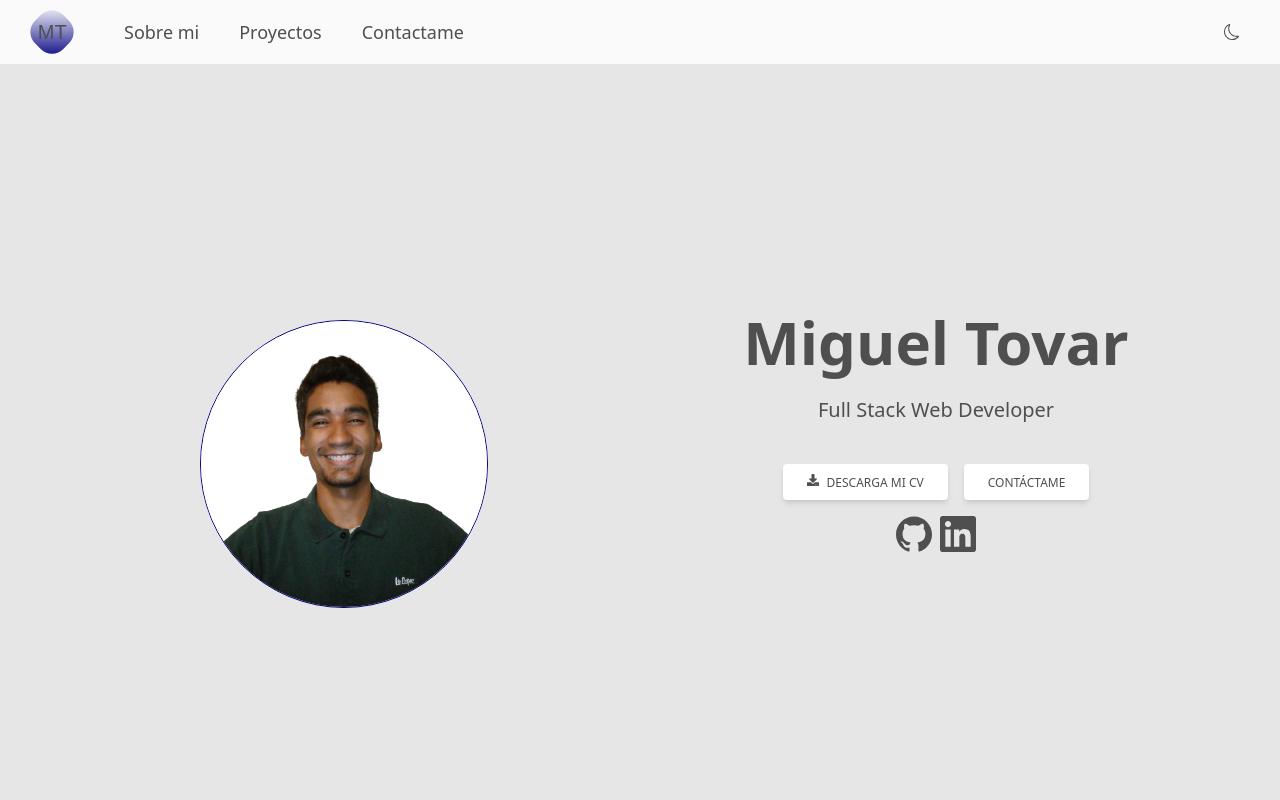
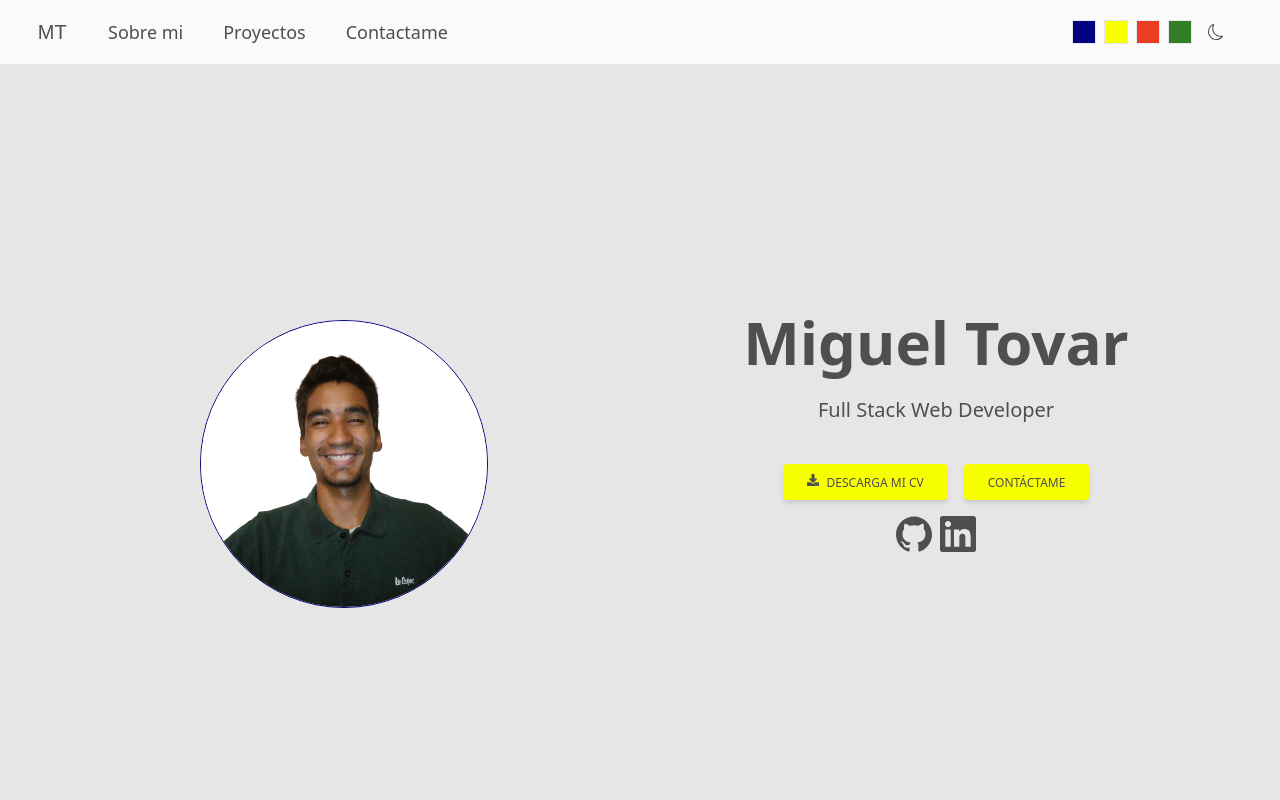
Before and after one commit to Migtovarve/portafolio, a React (Create React App) app: page / in a window 1280 px wide. Shown: the top 800 px of the page. Built offline with nearby package versions, Linux system fonts and the light colour scheme.

Commit message:
Color primario en componentes

```diff
--- a/src/App.js
+++ b/src/App.js
@@ -12,10 +12,10 @@ import ExpLaboral from './Components/ExpLaboral/ExpLaboral.jsx';
 import img from './Components/ExpLaboral/006ee1d92a392f74c9139-removebg-preview (1).png'
 
 
-let c =0;
 
 
 function App() {
+  const [principalColor, setPrincipalColor] = useState("am-change")
   const [scrollValidate, setScrollValidate] = useState(false)
   const [bgCardColor, setBgCardColor] = useState('bg-card-color')
 
@@ -39,27 +39,27 @@ function App() {
     <>
       <div className={`h-auto w-screen z-0`} id='contenedor' >
         <div className="h-screen w-screen" id='home'>
-          <Nav/>
-          <Landing/>
-          <BackToTop scrollValidate={scrollValidate}/>
+          <Nav principalColor={principalColor}/>
+          <Landing principalColor={principalColor}/>
+          <BackToTop scrollValidate={scrollValidate} principalColor={principalColor}/>
         </div>
         <div className="">
-          <SobreMi/>
+          <SobreMi principalColor={principalColor}/>
         </div>
         <div id='skills' className="">
           <h1 className="my-10 ml-4 text-3xl font-bold text-center">Skills</h1>
-          <Skills/>
+          <Skills principalColor={principalColor}/>
         </div>
 
         <div id='proyectos' className="">
           <h1 className="my-10 ml-4 text-3xl font-bold text-center">Proyectos</h1>
-          <Proyectos/>
+          <Proyectos principalColor={principalColor}/>
         </div>
 
         <h3 className="text-3xl text-center font-bold my-10 -ml-3">Experiencia</h3>
         <div className="grid md:grid-cols-2 my-8 mx-12 grid-cols-1 aling-start">
           <div className='order-last md:order-start'>
-          <ExpLaboral/>
+          <ExpLaboral principalColor={principalColor}/>
           </div>
           <div className=''>
             <img src={img} />
@@ -68,15 +68,15 @@ function App() {
         </div>
 
         <div className="">
-          <Recomendaciones/>
+          <Recomendaciones principalColor={principalColor}/>
         </div>
 
         <div id='contactame' className="h-screen">
-          <Contactame/>
+          <Contactame principalColor={principalColor}/>
 
         </div>
 
-      <Footer/>
+      <Footer principalColor={principalColor}/>
       </div>
 
     </>
--- a/src/Components/BackToTop/BackToTop.jsx
+++ b/src/Components/BackToTop/BackToTop.jsx
@@ -3,7 +3,7 @@ import { useEffect, useState } from "react";
 
 
 //let mybutton = document.getElementById('btn-back-to-top')
-export default function BackToTop({scrollValidate}) {
+export default function BackToTop({scrollValidate, principalColor}) {
     return (
         <>
         {/* <!-- Back to top button --> */}
@@ -12,7 +12,8 @@ export default function BackToTop({scrollValidate}) {
         type="button"
         data-mdb-ripple="true"
         data-mdb-ripple-color="light"
-        className={`p-3 bg-primary font-medium text-xs leading-tight uppercase rounded-full shadow-md hover:bg-tertiary hover: hover:shadow-lg focus:bg-tertiary focus:shadow-lg focus:outline-none focus:ring-0 active:bg-white-800 active:shadow-lg transition duration-150 ease-in-out bottom-5 right-5 fixed z-10 ${scrollValidate? 'block': 'hidden'}`}
+        className={`p-3 bg-${principalColor} font-medium text-xs leading-tight uppercase rounded-full shadow-md hover:bg-tertiary hover: hover:shadow-lg focus:bg-tertiary focus:shadow-lg focus:outline-none focus:ring-0 active:bg-white-800 active:shadow-lg transition duration-150 ease-in-out bottom-5 right-5 fixed z-10 ${scrollValidate? 'block': 'hidden'}`}
+
         id="btn-back-to-top"
         >
 
--- a/src/Components/Button/Button.jsx
+++ b/src/Components/Button/Button.jsx
@@ -1,11 +1,10 @@
 import React from "react";
 
-export default function Button({text}) {
+export default function Button({principalColor,text}) {
      return (
         <div className="flex space-x-2 justify-center">
             <div>
-                <button type="button" className="inline-block mx-2 my-4 px-6 pt-2.5 pb-2  font-medium text-xs leading-normal uppercase rounded shadow-md bg-white hover:bg-primary hover: hover:shadow-lg focus:bg-primary focus:shadow-lg focus:outline-none focus:ring-0 active:bg-blue-800 active:shadow-lg transition duration-150 ease-in-out flex align-center
-                ">
+                <button type="button" className={`inline-block mx-2 my-4 px-6 pt-2.5 pb-2  font-medium text-xs leading-normal uppercase rounded shadow-md bg-${principalColor} hover:bg- hover: hover:shadow-lg focus:bg- focus:shadow-lg focus:outline-none focus:ring-0 active: active:shadow-lg transition duration-150 ease-in-out flex align-center`}>
                 <a href="#contactame">
                 {text}
 
--- a/src/Components/Landing/Landing.jsx
+++ b/src/Components/Landing/Landing.jsx
@@ -4,7 +4,7 @@ import perfil from './perfil.png'
 import { SiLinkedin, SiGithub } from "react-icons/si";
 
 
-export default function Landing() {
+export default function Landing({principalColor}) {
 
     return (
         <div className={`
@@ -31,8 +31,8 @@ export default function Landing() {
                 <h5 className="text-xl  my-6">Full Stack Web Developer</h5>
 
                 <div className="flex items-center justify-center">
-                    <button type="button" className="inline-block mx-2 my-4 px-6 pt-2.5 pb-2  font-medium text-xs leading-normal uppercase rounded shadow-md bg-white hover:bg-primary hover:  hover:shadow-lg focus:bg-primary focus:shadow-lg focus:outline-none focus:ring-0 active:bg-blue-800 active:shadow-lg transition duration-150 ease-in-out flex align-center
-                    ">
+                    <button type="button" className={`inline-block mx-2 my-4 px-6 pt-2.5 pb-2  font-medium text-xs leading-normal uppercase rounded shadow-md bg-${principalColor} hover:bg- hover:  hover:shadow-lg focus:bg- focus:shadow-lg focus:outline-none focus:ring-0 active:bg-blue-800 active:shadow-lg transition duration-150 ease-in-out flex align-center
+                    `}>
                         <svg aria-hidden="true" focusable="false" data-prefix="fas" data-icon="download"
                         className="w-3 mr-2" role="img" xmlns="http://www.w3.org/2000/svg" viewBox="0 0 512 512">
                         <path fill="currentColor"
@@ -44,7 +44,7 @@ export default function Landing() {
                         Descarga mi CV
                         </a>
                     </button>
-                    <Button className="bg-white" text="Contáctame" link="#contactame"/>
+                    <Button principalColor={principalColor} className="bg-white" text="Contáctame" link="#contactame"/>
                 </div>
                 <div className="flex items-center justify-center space-x-2">
                     <a href="https://github.com/Migtovarve" target='_blank'><SiGithub  className="w-9 h-9   hover:scale-105"/></a>
--- a/src/Components/Logo/Logo.jsx
+++ b/src/Components/Logo/Logo.jsx
@@ -1,9 +1,9 @@
 import React from "react";
 
-export default function Logo() {
+export default function Logo({principalColor}) {
 
     return (
-        <div className="h-10 w-10 bg-gradient-to-tl from-primary to-white rotate-45 rounded-2xl flex justify-center items-center">
+        <div className={`h-10 w-10 bg-gradient-to-tl from-${principalColor} to-white rotate-45 rounded-2xl flex justify-center items-center`}>
     	    <p className="inline -rotate-45 font-DS text-xl">MT</p>
         </div>
     )
--- a/src/Components/Nav/Nav.jsx
+++ b/src/Components/Nav/Nav.jsx
@@ -15,14 +15,13 @@ function classNames(...classes) {
   return classes.filter(Boolean).join(' ')
 }
 
-export default function Nav() {
+export default function Nav({principalColor}) {
   const [dark, setDark] = useState('')
   const [toggleI, setToggleI] = useState(<BsMoon alt='icon theme' id='toggle-icon'/>)
   const [toggleText, setToggleText] = useState("Modo oscuro")
 
   useEffect( () => {
     const toggleTheme = document.getElementById("toggle-theme")
-    const toggleThemeSm = document.getElementById("toggle-theme-sm")
     toggleTheme.addEventListener("click", async(e)=> {
       e.preventDefault();
       document.body.classList.toggle("dark");
@@ -63,23 +62,26 @@ export default function Nav() {
               <div className="flex-1 flex items-center justify-center sm:items-stretch sm:justify-start">
 
                 <div className="flex-shrink-0 flex items-center">
-                  <Logo/>
+                  <Logo principalColor={principalColor}/>
                 </div>
 
 
-                <div id="toggle-theme" className='switches h-[2.75rem] absolute right-[0rem] px-[8px] '>
-                        <div className='toggle-theme cursor-pointer flex justify-end items-center h-full'>
-                            {toggleI}
-                        </div>
+                <div id="toggle-theme" className='switches h-[2.75rem] absolute right-[0rem] px-6 '>
+
+                  <div className='toggle-theme cursor-pointer flex justify-end items-center h-full'>
+                    {toggleI}
+                  </div>
+                </div>
+
+                <div className='hidden sm:colors sm:h-[2.75rem] sm:absolute sm:right-14 sm:flex sm:items-center sm:space-x-2 '>
+                    <div className={`colors h-6 w-6 border border-1 bg-az-change cursor-pointer`}></div>
+                    <div className={`colors h-6 w-6 border border-1 bg-am-change cursor-pointer`}></div>
+                    <div className={`colors h-6 w-6 border border-1 bg-ro-change cursor-pointer`}></div>
+                    <div className={`colors h-6 w-6 border border-1 bg-ve-change cursor-pointer`}></div>
                 </div>
 
                 <div className="hidden sm:block sm:ml-6">
                   <div className="flex space-x-4">
-
-
-                    <div className='colors'>
-                      <div className='colors'></div>
-                    </div>
                     {navigation.map((item) => (
                       <a
                         key={item.name}
--- a/src/index.css
+++ b/src/index.css
@@ -8,26 +8,31 @@
   --primary-color: #000080;
   --text-color: hsl(0,0%,31%);
   --bg-color: hsl(0,0%,90%);
-  --bg-card-color: hsl(0,0%,98%)
+  --bg-card-color: hsl(0,0%,98%);
+  --transition: color 0.1s, background-color 0.2s ease-in-out;
 }
 
 body {
   background-color: var(--bg-color);
   color: var(--text-color);
+  transition: var(--transition);
 }
 
 body.dark {
   --text-color : hsl(0,0%,83%);
   --bg-color: hsl(0,0%,15%);
   --bg-card-color: hsl(0,0%,20%)
+  transition: var(--transition);
 }
 
 .nav {
   background-color: var(--bg-card-color);
+  transition: var(--transition);
 }
 
 .bg-cards {
   background-color: var(--bg-card-color);
+  transition: var(--transition);
 }
 
 html,body {
--- a/tailwind.config.js
+++ b/tailwind.config.js
@@ -32,6 +32,10 @@ module.exports = {
         'dm-black': 'hsl(0,0%,31%)',
         'bg-card-color': 'hsl(0,0%,98%)',
         'bg-card-color-dark': 'hsl(0,0%,20%)',
+        'az-change': "#000080",
+        'am-change': "#F8FF00",
+        've-change': "#357D28",
+        'ro-change': "#EC3D22",
 
       },
       maxWidth: {
```
